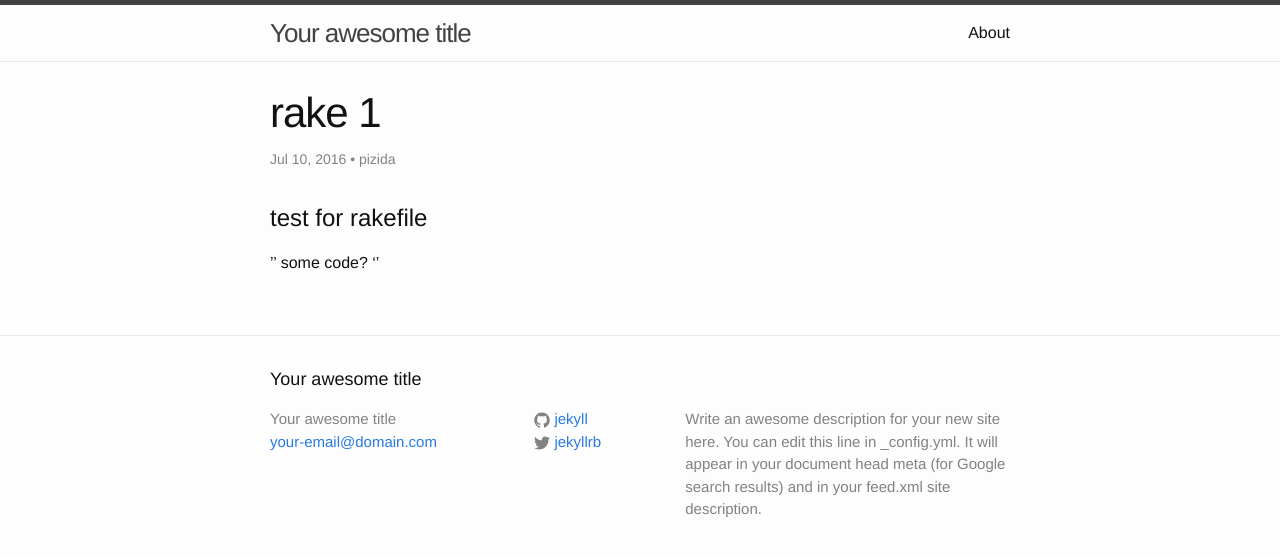
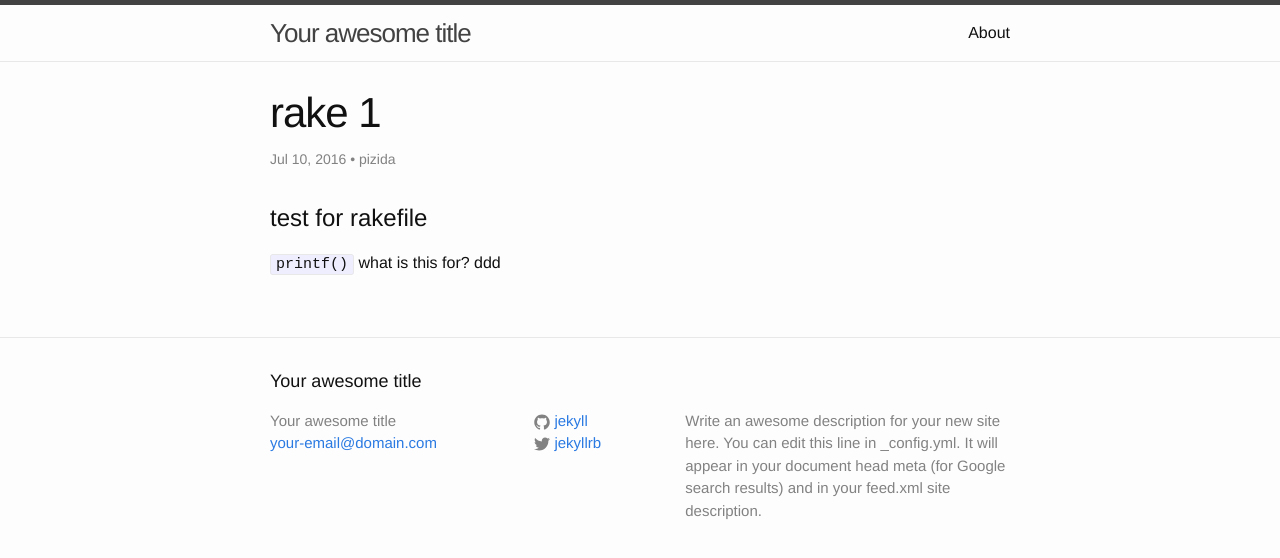
Before and after one commit to nickyhg/windfoxcn2.github.io, a Jekyll site: the page built from _posts/2016-07-09-testrake.md, in a window 1280 px wide. Shown: the top 558 px of the page. Built offline with Jekyll 4.4.1, drawn with Linux system fonts in a browser that asks for light colours.

Commit message:
add something for code block

```diff
--- a/_posts/2016-07-09-testrake.md
+++ b/_posts/2016-07-09-testrake.md
@@ -8,6 +8,6 @@ categories: jakyll rakefile
 tag: test
 ---
 # test for rakefile
-''
-some code?
-''
+`printf()`
+  what is this for?
+    ddd
```
